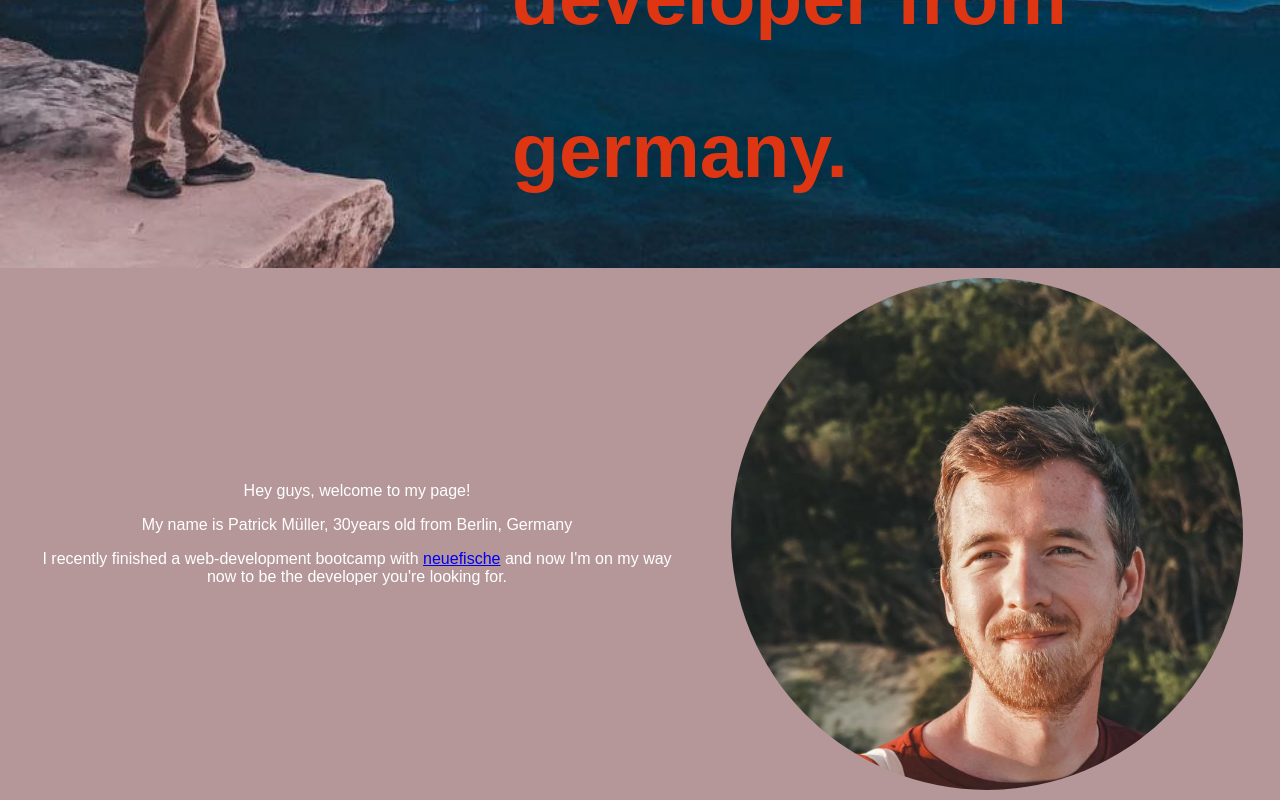
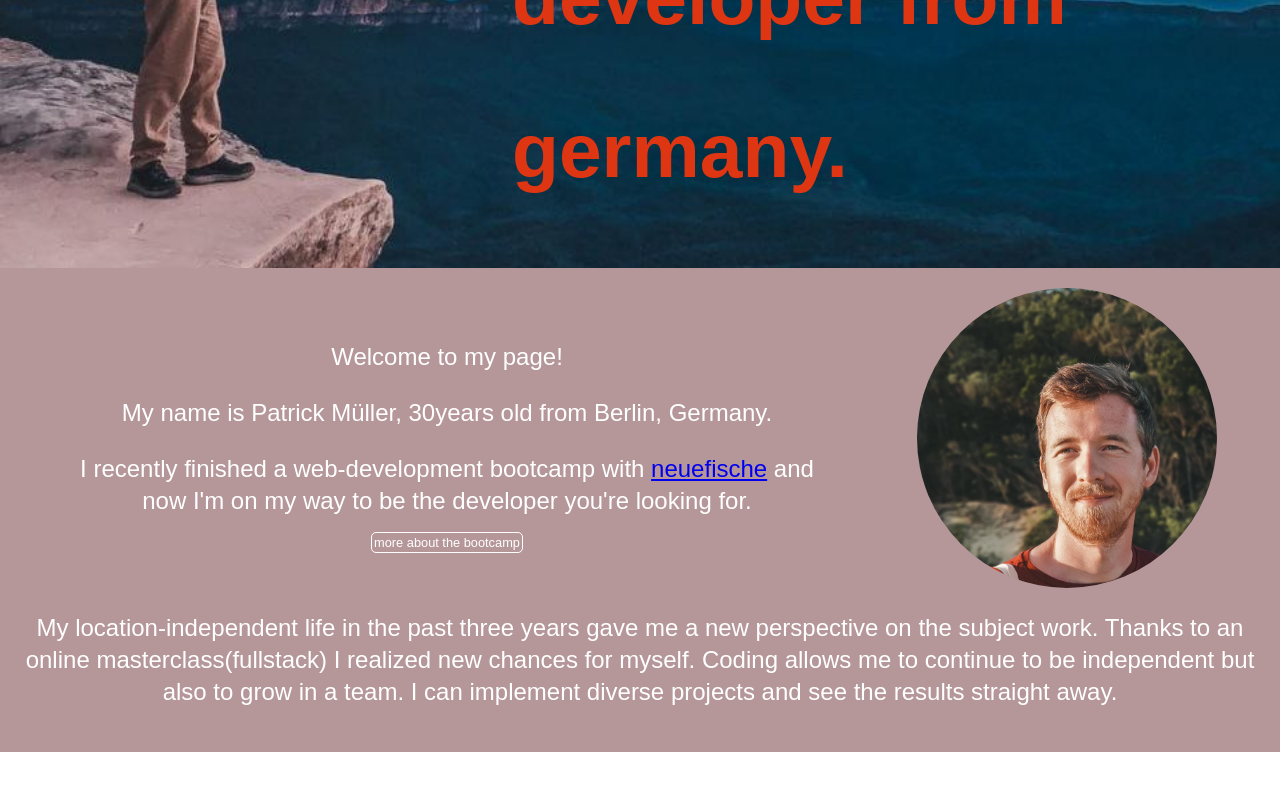
Before and after one commit to FlyingMoe91/pm-personal-website, a React (Create React App) app: page / in a window 1280 px wide. Shown: the part 532-1332 px from the top of the page. After the commit the page ends 1284 px from the top, so only its background shows below. Built offline with nearby package versions, Linux system fonts and the light colour scheme.

Commit message:
Finish about part for now

```diff
--- a/src/components/About/About.js
+++ b/src/components/About/About.js
@@ -4,37 +4,88 @@ import aboutMePic from '../../images/aboutMe.png';
 export default function About() {
   return (
     <AboutWrapper>
-      <AboutText>
-        <p>Hey guys, welcome to my page!</p>
-        <p>My name is Patrick Müller, 30years old from Berlin, Germany</p>
-        <p>
-          I recently finished a web-development bootcamp with{' '}
-          <a href="https://www.neuefische.de/">neuefische</a> and now I'm on my
-          way now to be the developer you're looking for.
-        </p>
-      </AboutText>
-      <AboutImage src={aboutMePic} alt="myself" />
+      <AboutIntro>
+        <AboutIntroText>
+          <p>Welcome to my page!</p>
+          <p>My name is Patrick Müller, 30years old from Berlin, Germany.</p>
+          <p>
+            I recently finished a web-development bootcamp with{' '}
+            <a href="https://www.neuefische.de/">neuefische</a> and now I'm on
+            my way to be the developer you're looking for.
+          </p>
+          <LinkToBootcamp href="#bootcamp">
+            more about the bootcamp
+          </LinkToBootcamp>
+        </AboutIntroText>
+        <AboutImage src={aboutMePic} alt="myself" />
+      </AboutIntro>
+      <p>
+        My location-independent life in the past three years gave me a new
+        perspective on the subject work. Thanks to an online
+        masterclass(fullstack) I realized new chances for myself. Coding allows
+        me to continue to be independent but also to grow in a team. I can
+        implement diverse projects and see the results straight away.
+      </p>
     </AboutWrapper>
   );
 }
 
 const AboutWrapper = styled.section`
+  background-color: #b59799;
+  padding: 20px;
+  color: white;
+  text-align: center;
+  line-height: 1.5rem;
+
+  @media screen and (min-width: 768px) {
+    line-height: 2rem;
+  }
+
+  @media screen and (min-width: 1200px) {
+    font-size: 1.5rem;
+  }
+`;
+
+const AboutIntro = styled.div`
   display: flex;
   justify-content: space-around;
   align-items: center;
-  padding: 10px;
-  text-align: center;
-  background-color: #b59799;
-  color: white;
+
+  @media screen and (max-width: 768px) {
+    flex-direction: column-reverse;
+  }
 `;
 
-const AboutText = styled.div`
-  width: 50vw;
+const AboutIntroText = styled.div`
+  width: 80vw;
+
+  p {
+    margin-bottom: 6px;
+  }
+
+  @media screen and (min-width: 768px) {
+    width: 60vw;
+    line-height: 2rem;
+  }
 `;
 
 const AboutImage = styled.img`
-  width: 40vw;
-  height: 40vw;
+  width: 200px;
+  height: 200px;
   border-radius: 50%;
   object-fit: cover;
+
+  @media screen and (min-width: 768px) {
+    width: 300px;
+    height: 300px;
+  }
 `;
+
+const LinkToBootcamp = styled.a`
+  text-decoration: none;
+  border: 1px solid white;
+  border-radius: 5px;
+  padding: 2px;
+  color: white;
+  font-size: 0.8rem;
+`;
```
